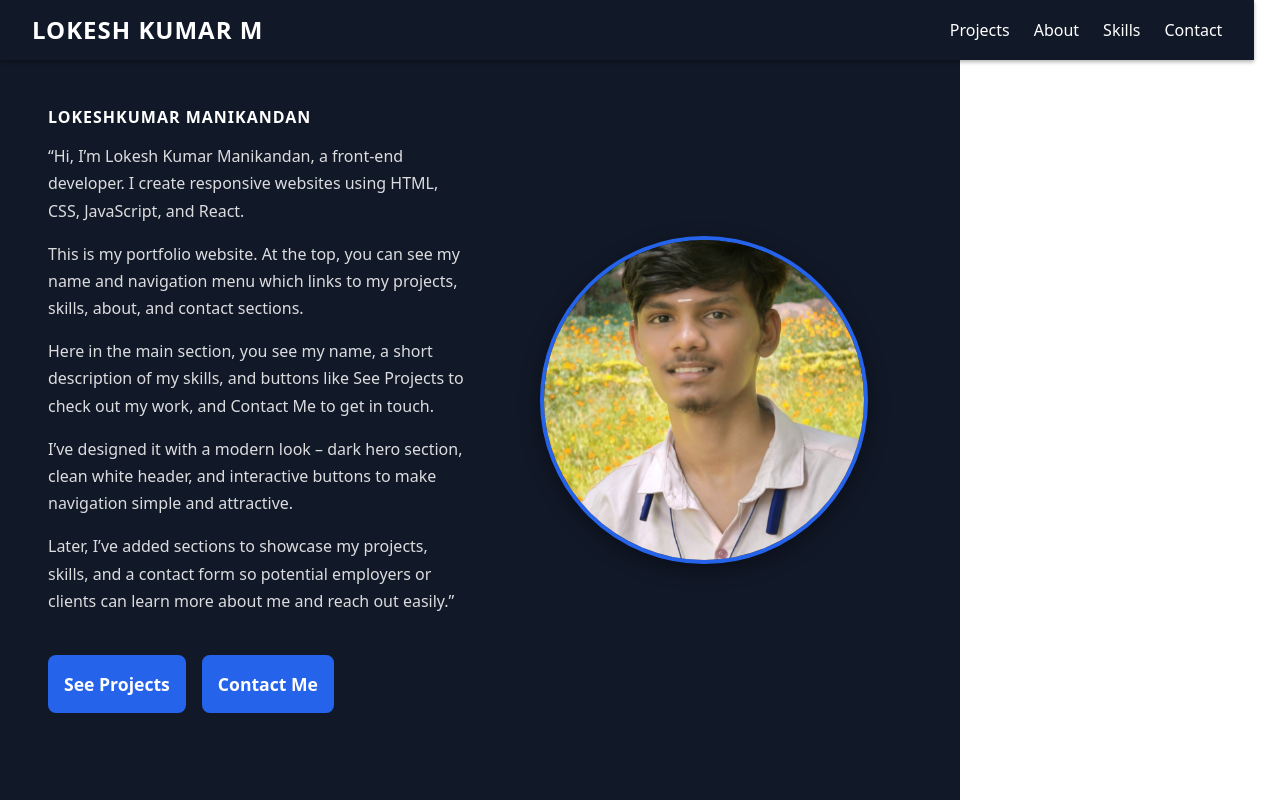
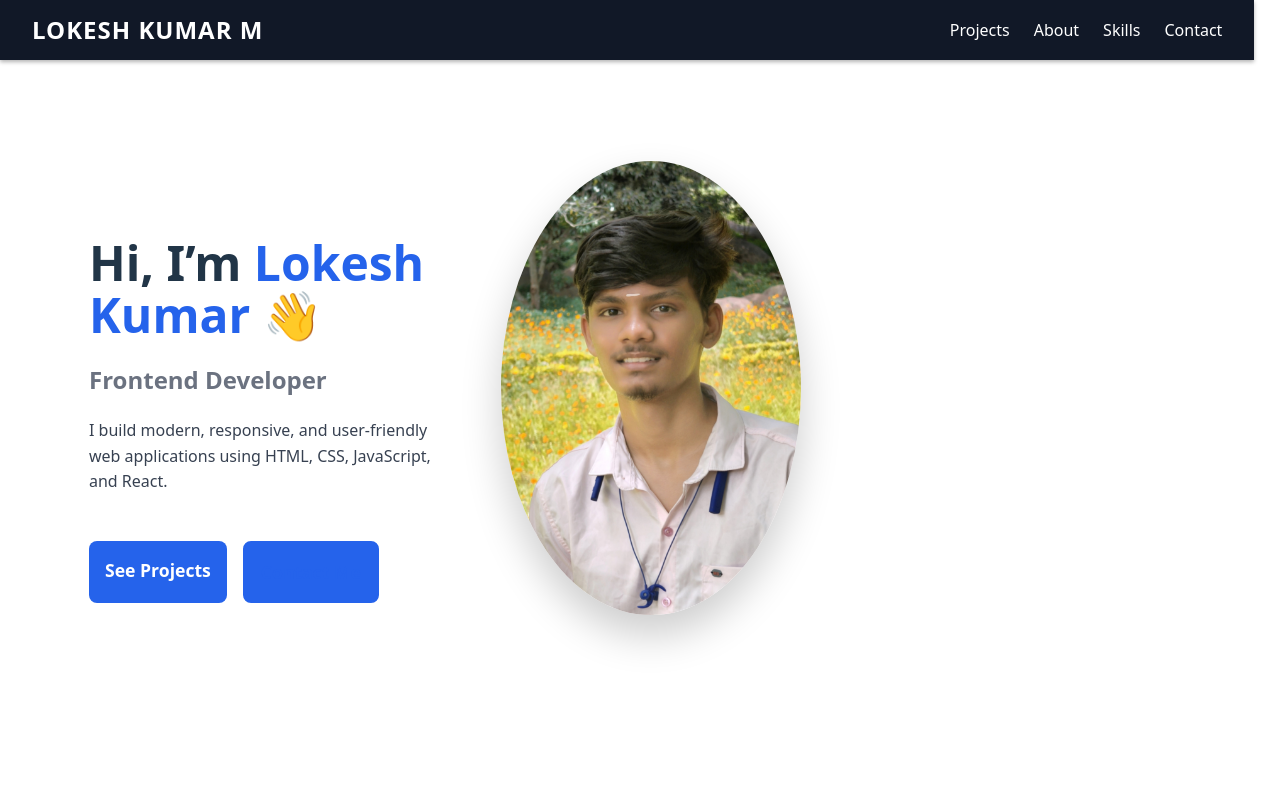
Before and after one commit to lokiiiofficial19/portfolio, a React (Vite) app: page / in a window 1280 px wide. Shown: the top 800 px of the page. Built offline with nearby package versions, Linux system fonts and the light colour scheme.

Commit message:
Created portfolio

```diff
--- a/src/components/Hero.css
+++ b/src/components/Hero.css
@@ -1,128 +1,137 @@
-/* ===========================
-   HERO SECTION STYLING
-   Professional Portfolio Look
-=========================== */
-
 .hero {
-  height: 100vh;
-  padding: 0 5%;
+  min-height: 100vh;
   display: flex;
   align-items: center;
   justify-content: space-between;
-  background: #111827;  /* dark modern background */
-  color: #ffffff;
-  gap: 2rem;
-
+  padding: 0 10%;
+  gap: 40px;
 }
 
 .hero-text {
-  flex: 1;
-  max-width: 600px;
+  max-width: 550px;
+  animation: fadeUp 1.2s ease forwards;
 }
 
-.hero-text h4 {
-  font-size: 1rem;
-  font-weight: 700;
-  margin-bottom: 1rem;
-  line-height: 1.2;
-  letter-spacing: 1px;
+.hero-text h1 {
+  font-size: 3rem;
+  margin-bottom: 10px;
+}
+
+.hero-text h1 span {
+  color: #2563eb;
+}
+
+.hero-text h2 {
+  font-size: 1.5rem;
+  color: #6b7280;
+  margin-bottom: 20px;
 }
 
 .hero-text p {
-  font-size: 1rem;
-  line-height: 1.7;
-  margin-bottom: 1rem;
-  opacity: 0.85;
+  line-height: 1.6;
+  margin-bottom: 30px;
+  color: #374151;
 }
 
-/* Buttons */
 .hero-buttons {
-  margin-top: 1.5rem;
   display: flex;
-  gap: 1rem;
+  gap: 16px;
 }
 
 .btn {
-  padding: 0.8rem 1.6rem;
-  background-color: #2563eb;   /* blue CTA button */
-  color: white;
-  border: none;
+  padding: 12px 26px;
   border-radius: 8px;
   font-weight: 600;
   text-decoration: none;
-  transition: 0.3s ease;
+  transition: all 0.3s ease;
 }
 
-.btn:hover {
-  background-color: #1d4ed8;
-  transform: translateY(-3px);
+.btn.primary {
+  background: #2563eb;
+  color: #fff;
 }
 
-/* Outline button */
-.btn-outline {
-  background: transparent;
-  border: 2px solid #2563eb;
+.btn.primary:hover {
+  transform: translateY(-3px);
+  box-shadow: 0 12px 25px rgba(37, 99, 235, 0.4);
 }
 
-.btn-outline:hover {
-  background: #2563eb;
-  transform: translateY(-3px);
+.btn.secondary {
+  border: 2px solid #2563eb;
+  color: #2563eb;
 }
 
-/* Image styling */
-.hero-image {
-  flex: 1;
-  display: flex;
-  justify-content: center;
+.btn.secondary:hover {
+  background: #2563eb;
+  color: #fff;
 }
 
 .hero-image img {
-  width: 320px;
-  height: 320px;
-  object-fit: cover;
-  border-radius: 50%;       /* circle photo */
-  border: 4px solid #2563eb;
-  box-shadow: 0 6px 20px rgba(0, 0, 0, 0.4);
+  width: 300px;
+  border-radius: 50%;
+  box-shadow: 0 20px 40px rgba(0, 0, 0, 0.2);
+  animation: float 4s ease-in-out infinite;
+}
+@keyframes fadeUp {
+  from {
+    opacity: 0;
+    transform: translateY(30px);
+  }
+  to {
+    opacity: 1;
+    transform: translateY(0);
+  }
 }
 
-/* ===========================
-   RESPONSIVE DESIGN
-=========================== */
+@keyframes float {
+  0% {
+    transform: translateY(0);
+  }
+  50% {
+    transform: translateY(-10px);
+  }
+  100% {
+    transform: translateY(0);
+  }
+}
+@keyframes fadeUp {
+  from {
+    opacity: 0;
+    transform: translateY(30px);
+  }
+  to {
+    opacity: 1;
+    transform: translateY(0);
+  }
+}
 
-@media (max-width: 900px) {
+@keyframes float {
+  0% {
+    transform: translateY(0);
+  }
+  50% {
+    transform: translateY(-10px);
+  }
+  100% {
+    transform: translateY(0);
+  }
+}
+@media (max-width: 768px) {
   .hero {
     flex-direction: column-reverse;
     text-align: center;
-    padding-top: 13rem;     /* space for navbar */
+    padding: 40px 6%;
+  }
+
+  .hero-text h1 {
+    font-size: 2.2rem;
   }
 
   .hero-image img {
-    width: 260px;
-    height: 260px;
-  }
-
-  .hero-text h1 {
-    font-size: 2.4rem;
-  }
-}
-
-@media (max-width: 500px) {
-  .hero-text h1 {
-    font-size: 2rem;
-  }
-
-  .hero-text p {
-    font-size: 0.9rem;
+    width: 220px;
   }
 
   .hero-buttons {
-    flex-direction: column;
-    align-items: center;
-  }
-
-  .btn,
-  .btn-outline {
-    width: 100%;
-    text-align: center;
+    justify-content: center;
   }
 }
--- a/src/components/Hero.jsx
+++ b/src/components/Hero.jsx
@@ -1,26 +1,30 @@
 import React from "react";
-import Projects from "./Projects";
 import profileImg from "../assets/IMG_20251129_121652.jpg";
-
 import "./Hero.css";
 
 export default function Hero() {
   return (
     <section className="hero">
       <div className="hero-text">
-        <h4>LOKESHKUMAR MANIKANDAN</h4>
-        <p>“Hi, I’m Lokesh Kumar Manikandan, a front-end developer. I create responsive websites using HTML, CSS, JavaScript, and React.</p>
-        <p>This is my portfolio website. At the top, you can see my name and navigation menu which links to my projects, skills, about, and contact sections.</p>
-        <p>Here in the main section, you see my name, a short description of my skills, and buttons like See Projects to check out my work, and Contact Me to get in touch.</p>
-        <p>I’ve designed it with a modern look – dark hero section, clean white header, and interactive buttons to make navigation simple and attractive.</p>
-        <p>Later, I’ve added sections to showcase my projects, skills, and a contact form so potential employers or clients can learn more about me and reach out easily.”</p>
+        <h1>
+          Hi, I’m <span>Lokesh Kumar</span> 👋
+        </h1>
+
+        <h2>Frontend Developer</h2>
+
+        <p>
+          I build modern, responsive, and user-friendly web applications using
+          HTML, CSS, JavaScript, and React.
+        </p>
+
         <div className="hero-buttons">
-          <a href="#projects" className="btn">See Projects</a>
-          <a href="#contact" className="btn btn-outline">Contact Me</a>
+          <a href="#projects" className="btn primary">See Projects</a>
+          <a href="#contact" className="btn secondary">Contact Me</a>
         </div>
       </div>
+
       <div className="hero-image">
-            <img src={profileImg} alt="My photo" />
+        <img src={profileImg} alt="Lokesh Kumar" />
       </div>
     </section>
   );
```
